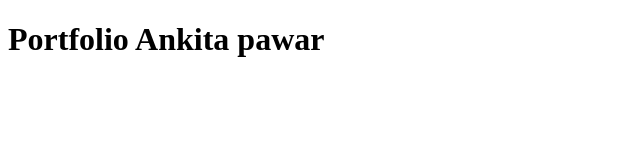
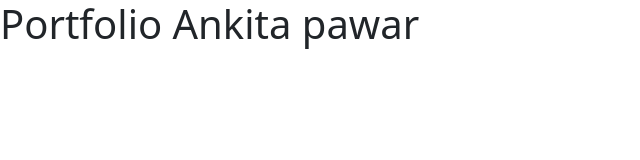
Before and after one commit to ankitapawar0608/My_Portfolio, a plain HTML site: page index.html in a window 1280 px wide. Shown: the whole page, without its empty margins (0-640 px from the left). Drawn offline with nearby package versions, Linux system fonts and the light colour scheme.

Commit message:
Added bootstrap and css

```diff
--- a/index.html
+++ b/index.html
@@ -3,9 +3,12 @@
 <head>
     <meta charset="UTF-8">
     <meta name="viewport" content="width=device-width, initial-scale=1.0">
+    <link rel="stylesheet" href="style.css">
+    <link href="https://cdn.jsdelivr.net/npm/bootstrap@5.0.2/dist/css/bootstrap.min.css" rel="stylesheet" integrity="sha384-EVSTQN3/azprG1Anm3QDgpJLIm9Nao0Yz1ztcQTwFspd3yD65VohhpuuCOmLASjC" crossorigin="anonymous">
     <title>Ankita Portfolio</title>
 </head>
 <body>
     <H1>Portfolio Ankita pawar</H1>
+
 </body>
 </html>
```
Also changed, not shown: style.css (added).
